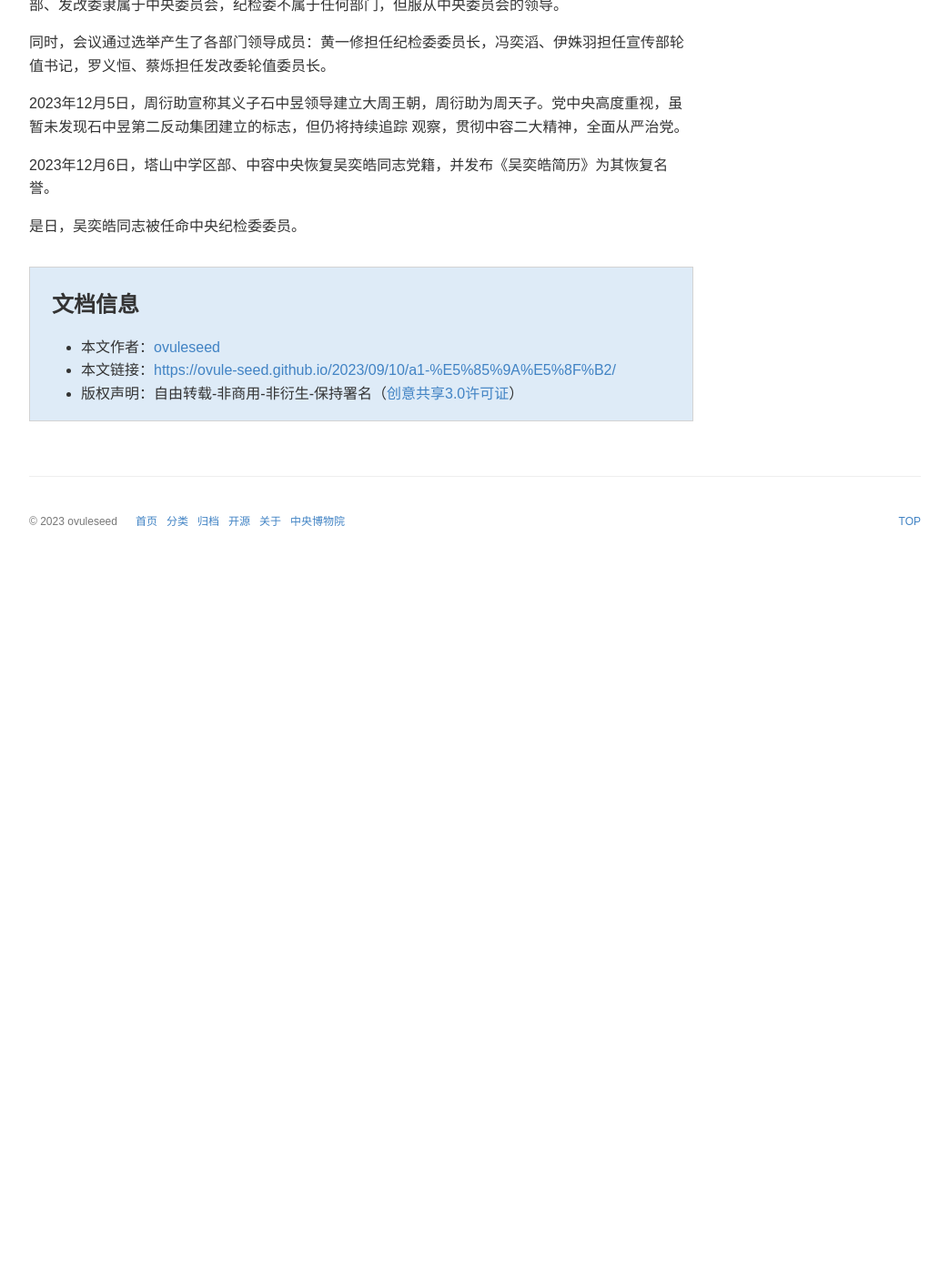
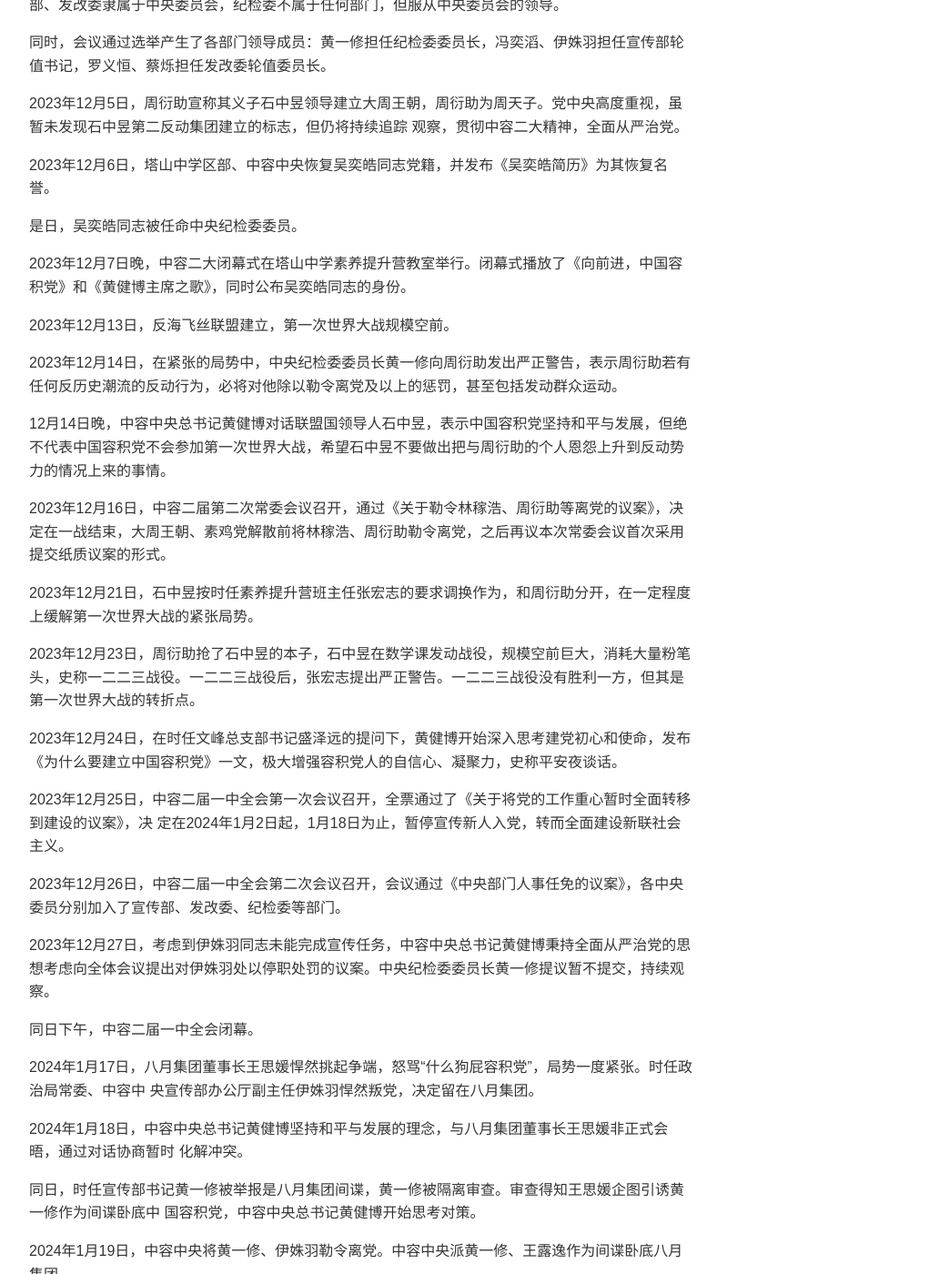
Before and after one commit to ovule-seed/ovule-seed.github.io, a Jekyll site: the page built from _posts/2024-2-9-a1-党史.md, in a window 1280 px wide and 1400 px high, scrolled down 4675 px. Shown: the whole window at 91% size, without its empty margins (118-1161 px from the left). Built offline with Jekyll 4.4.1, drawn with Linux system fonts in a browser that asks for light colours; some web fonts are replaced; comment, search, counter and statistics services are not loaded; a style sheet for code colours, icons or effects is not loaded; before the commit the page ends 5305 px from its top, so only the background shows below that; some of the changed text lies outside the part shown.

Commit message:
Update and rename 2023-11-30-a1-党史.md to 2024-2-9-a1-党史.md

```diff
--- a/_posts/2023-11-30-a1-党史.md
+++ b/_posts/2024-2-9-a1-党史.md
@@ -1,12 +1,11 @@
 ---
 layout: post
-title: 中国容积党简史（粉碎GQ党版）
-date: 2023-9-10
+title: 中国容积党简史（控制八月集团版）
+date: 2024-2-9
 categories: [党史]
 tags: [党史]
 description:
 ---
-
 
 2022年11月9日晚自习结束后，黄健博就当日的课堂首次向应瑶老师提出“国土的单位应当是体积而并非面积”
 
@@ -181,3 +180,51 @@ description:
 2023年12月6日，塔山中学区部、中容中央恢复吴奕皓同志党籍，并发布《吴奕皓简历》为其恢复名誉。
 
 是日，吴奕皓同志被任命中央纪检委委员。
+
+2023年12月7日晚，中容二大闭幕式在塔山中学素养提升营教室举行。闭幕式播放了《向前进，中国容积党》和《黄健博主席之歌》，同时公布吴奕皓同志的身份。
+
+2023年12月13日，反海飞丝联盟建立，第一次世界大战规模空前。
+
+2023年12月14日，在紧张的局势中，中央纪检委委员长黄一修向周衍助发出严正警告，表示周衍助若有任何反历史潮流的反动行为，必将对他除以勒令离党及以上的惩罚，甚至包括发动群众运动。
+
+12月14日晚，中容中央总书记黄健博对话联盟国领导人石中昱，表示中国容积党坚持和平与发展，但绝不代表中国容积党不会参加第一次世界大战，希望石中昱不要做出把与周衍助的个人恩怨上升到反动势力的情况上来的事情。
+
+2023年12月16日，中容二届第二次常委会议召开，通过《关于勒令林稼浩、周衍助等离党的议案》，决定在一战结束，大周王朝、素鸡党解散前将林稼浩、周衍助勒令离党，之后再议本次常委会议首次采用提交纸质议案的形式。
+
+2023年12月21日，石中昱按时任素养提升营班主任张宏志的要求调换作为，和周衍助分开，在一定程度上缓解第一次世界大战的紧张局势。
+
+2023年12月23日，周衍助抢了石中昱的本子，石中昱在数学课发动战役，规模空前巨大，消耗大量粉笔头，史称一二二三战役。一二二三战役后，张宏志提出严正警告。一二二三战役没有胜利一方，但其是第一次世界大战的转折点。
+
+2023年12月24日，在时任文峰总支部书记盛泽远的提问下，黄健博开始深入思考建党初心和使命，发布《为什么要建立中国容积党》一文，极大增强容积党人的自信心、凝聚力，史称平安夜谈话。
+
+2023年12月25日，中容二届一中全会第一次会议召开，全票通过了《关于将党的工作重心暂时全面转移到建设的议案》，决
+定在2024年1月2日起，1月18日为止，暂停宣传新人入党，转而全面建设新联社会主义。
+
+2023年12月26日，中容二届一中全会第二次会议召开，会议通过《中央部门人事任免的议案》，各中央委员分别加入了宣传部、发改委、纪检委等部门。
+
+2023年12月27日，考虑到伊姝羽同志未能完成宣传任务，中容中央总书记黄健博秉持全面从严治党的思想考虑向全体会议提出对伊姝羽处以停职处罚的议案。中央纪检委委员长黄一修提议暂不提交，持续观察。
+
+同日下午，中容二届一中全会闭幕。
+
+2024年1月17日，八月集团董事长王思媛悍然挑起争端，怒骂“什么狗屁容积党”，局势一度紧张。时任政治局常委、中容中
+央宣传部办公厅副主任伊姝羽悍然叛党，决定留在八月集团。
+
+2024年1月18日，中容中央总书记黄健博坚持和平与发展的理念，与八月集团董事长王思媛非正式会晤，通过对话协商暂时
+化解冲突。
+
+同日，时任宣传部书记黄一修被举报是八月集团间谍，黄一修被隔离审查。审查得知王思媛企图引诱黄一修作为间谍卧底中
+国容积党，中容中央总书记黄健博开始思考对策。
+
+2024年1月19日，中容中央将黄一修、伊姝羽勒令离党。中容中央派黄一修、王露逸作为间谍卧底八月集团。
+
+2024年1月24日与25日，黄健博与八月集团董事长王思媛两次非正式会晤。双方达成一致，同意和平往来，王思媛接受实行
+《八月集团章程》，同意禁止党内领导加入集团，中央政治局特派董事等决议。
+
+2024年1月28日，中容中央总书记黄健博，中容党员徐嘉琪、施姝伊、周沁歌、吴奕皓、虞博皓、张轩鸣、钟宜澄、林稼
+浩、王梓宇、张琪旭等共11人通过2024年象山中学科技素养大讲堂选拔，充分发扬“爱国敬业诚信友善”的社会主义核心价值
+观，贯彻新联社会主义，中容中央宣传部授予荣誉称号“时代楷模”。
+
+2024年1月29日，中容二届四次常委会议召开，通过《一二九提案》，通过了将伊姝羽勒令离党，授予“叛徒”头衔以及建立
+中容塔山党委等共三项决议。
+
+2024年2月2日，八月集团董事长王思媛正式接收《八月集团章程》，黄一修任中容中央特派董事，参与集团事务决定。
```
